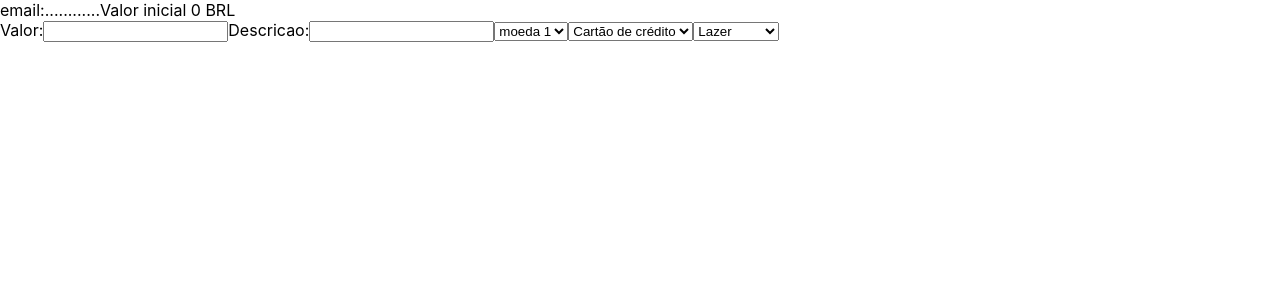
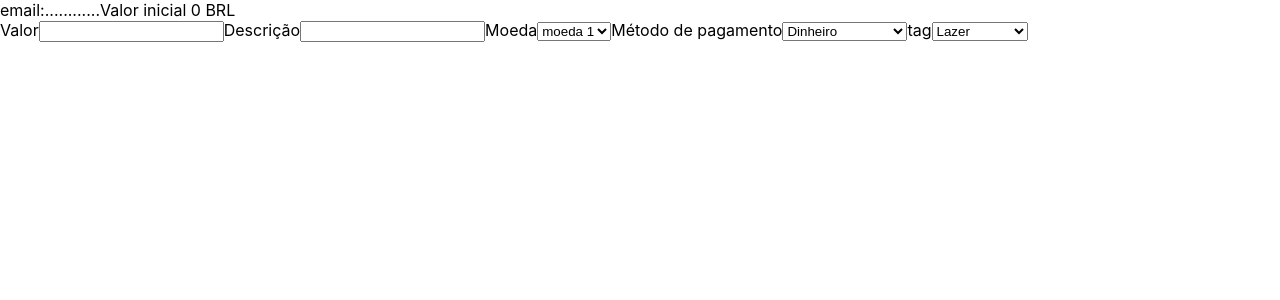
Before and after one commit to cae07/sd-013-a-project-trybewallet, a React (Create React App) app: page /carteira in a window 1280 px wide. Shown: the top 300 px of the page. Built offline with nearby package versions, Linux system fonts and the light colour scheme.

Commit message:
resolve 6

```diff
--- /dev/null
+++ b/src/components/Forms.js
@@ -0,0 +1,47 @@
+import React from 'react';
+
+class Forms extends React.Component {
+  render() {
+    return (
+      <div>
+        <form>
+          <label htmlFor="valor">
+            Valor
+            <input type="text" id="valor" />
+          </label>
+          <label htmlFor="descricao">
+            Descrição
+            <input type="text" id="descricao" />
+          </label>
+          <label htmlFor="moeda">
+            Moeda
+            <select id="moeda">
+              <option>moeda 1</option>
+              <option>moeda 2</option>
+            </select>
+          </label>
+          <label htmlFor="cartao">
+            Método de pagamento
+            <select id="cartao">
+              <option>Dinheiro</option>
+              <option>Cartão de crédito</option>
+              <option>Cartão de débito</option>
+            </select>
+          </label>
+          <label htmlFor="categoria">
+            tag
+            <select id="categoria">
+              <option>Lazer</option>
+              <option>Alimentação</option>
+              <option>Trabalho</option>
+              <option>Transporte</option>
+              <option>Saúde</option>
+            </select>
+          </label>
+        </form>
+      </div>
+    );
+  }
+}
+
+export default Forms;
--- /dev/null
+++ b/src/components/Header.js
@@ -0,0 +1,24 @@
+import React from 'react';
+import PropTypes from 'prop-types';
+
+class Header extends React.Component {
+  render() {
+    const { email } = this.props;
+    return (
+      <div>
+        <span data-testid="email-field">
+          email:
+          {email}
+        </span>
+        <span data-testid="total-field">............Valor inicial 0</span>
+        <span data-testid="header-currency-field"> BRL</span>
+      </div>
+    );
+  }
+}
+
+Header.propTypes = {
+  email: PropTypes.string.isRequired,
+};
+
+export default Header;
--- a/src/pages/Wallet.js
+++ b/src/pages/Wallet.js
@@ -1,6 +1,8 @@
 import React from 'react';
 import { connect } from 'react-redux';
 import PropTypes from 'prop-types';
+import Forms from '../components/Forms';
+import Header from '../components/Header';
 
 class Wallet extends React.Component {
   render() {
@@ -8,44 +10,9 @@ class Wallet extends React.Component {
     return (
       <div>
         <header>
-          <span data-testid="email-field">
-            email:
-            {email}
-          </span>
-          <span data-testid="total-field">............Valor inicial 0</span>
-          <span data-testid="header-currency-field"> BRL</span>
+          <Header email={ email } />
         </header>
-        <form>
-          <label htmlFor="valor">
-            Valor:
-            <input type="text" name="valor" />
-          </label>
-          <label htmlFor="descricao">
-            Descricao:
-            <input type="text" name="descricao" />
-          </label>
-          <label htmlFor="moeda">
-            <select id="moeda">
-              <option>moeda 1</option>
-              <option>moeda 2</option>
-            </select>
-          </label>
-          <label htmlFor="cartao">
-            <select id="cartao">
-              <option>Cartão de crédito</option>
-              <option>Cartão de débito</option>
-            </select>
-          </label>
-          <label htmlFor="categoria">
-            <select id="categoria">
-              <option>Lazer</option>
-              <option>Trabalho</option>
-              <option>Transporte</option>
-              <option>Saúde</option>
-            </select>
-          </label>
-        </form>
-
+        <Forms />
       </div>
     );
   }
```
Also changed, not shown: 1 other file (tests, documents, lock files or other folders).
